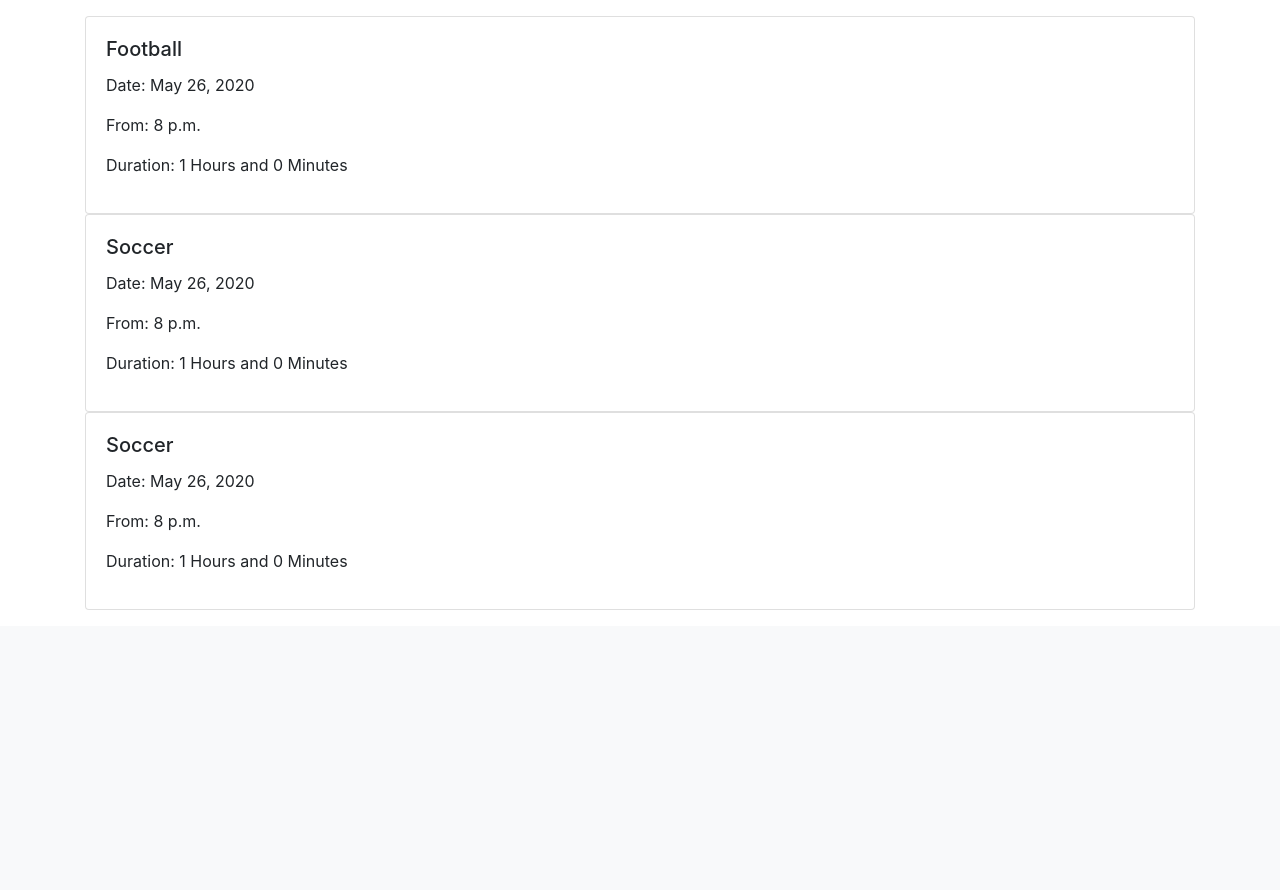
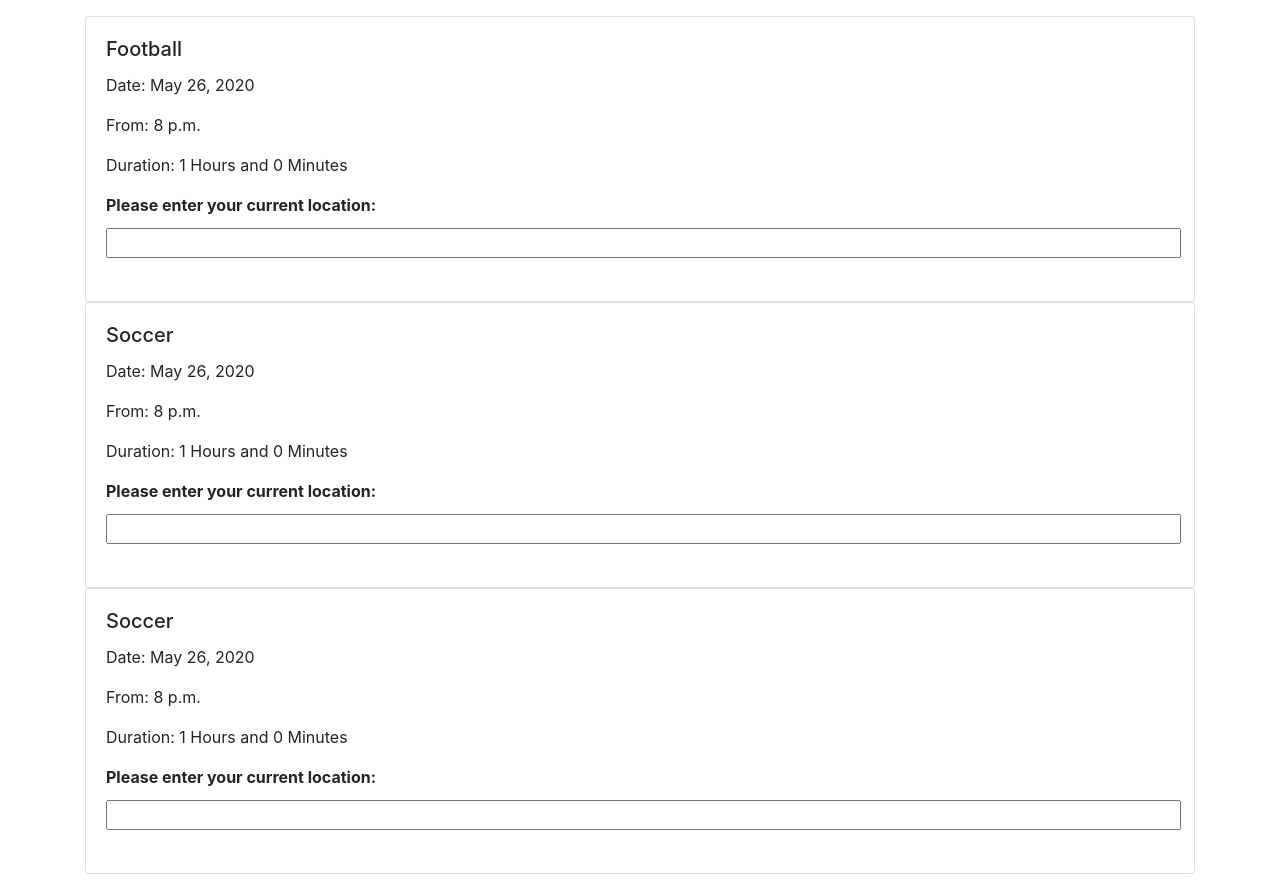
Before and after one commit to alexangria1992/ISCG_7427_Assignment, a Django app: page / in a window 1280 px wide. Shown: the part 210-1100 px from the top of the page. Before the commit the page ends 820 px from the top, so only its background shows below. Run offline with Django 3.2, Linux system fonts and the light colour scheme; data comes from the database, SQL or seed files in the repository; some libraries are stand-ins or nearby versions.

Commit message:
Fixed input styling

```diff
--- a/templates/activities.html
+++ b/templates/activities.html
@@ -16,12 +16,13 @@
             <p>Date: {{activity.date}}</p>
             <p>From: {{activity.start_time}} </p>
             <p>Duration: {{activity.dur_str}} </p>
+            <input size="100" style="position:absolute;top:211px" id="originInput" name="origin" type="text" />
+            <p><b>Please enter your current location: </p></b><br><br>
 
-            <!-- if the user is parent then -->
-            {% if userrole is 2 %}
-            <button data-toggle="modal" data-target="#driving-time-modal" onclick="calcDistance($('#originInput').val())" class="btn btn-secondary float-left ">View Driving Time</button><br><br>
-            <p><b>Please enter your current location: </p></b> {% if user.myChildren.count > 0 %}
-                <input size="100" style="position:absolute;top:245px" id="originInput" name="origin" type="text" />
+                <!-- if the user is parent then -->
+                {% if userrole is 2 %}
+                <button data-toggle="modal" data-target="#driving-time-modal" onclick="calcDistance($('#originInput').val())" class="btn btn-secondary float-left ">View Driving Time</button> {% if user.myChildren.count > 0 %}
+
 
                 <!-- if the user has kids then -->
                 <button data-toggle="dropdown " class="btn btn-primary float-right ">Enroll My Child <i class="fa fa-caret-down "></i></button>
```
